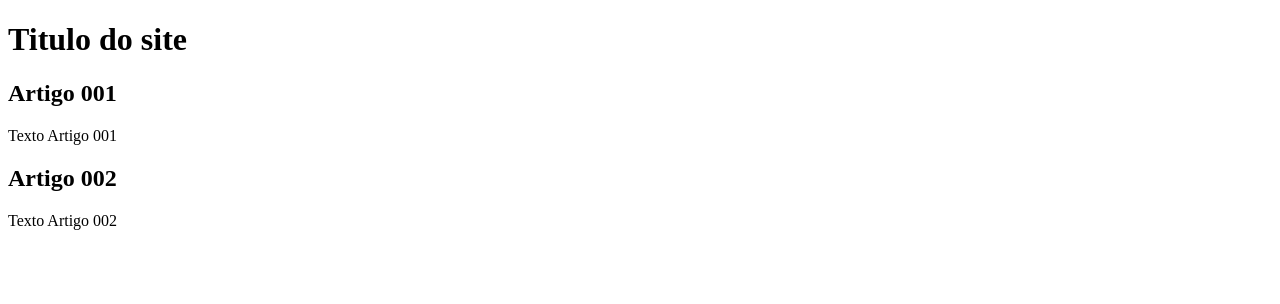
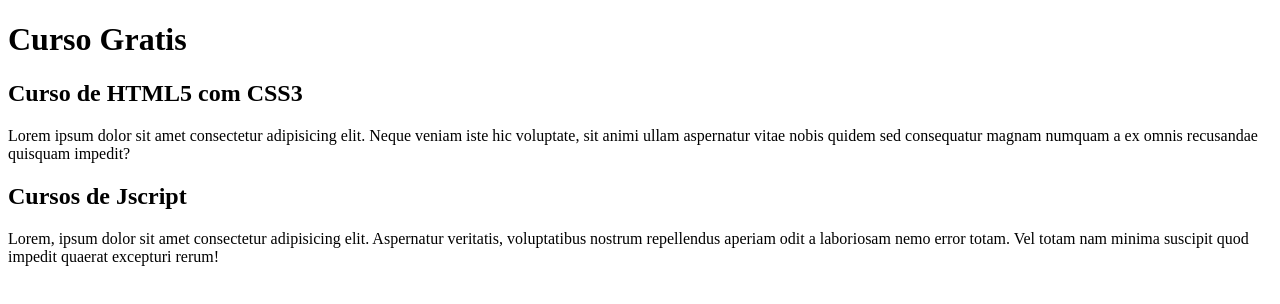
Before and after one commit to andreia-silva-aguiar/projeto-site, a plain HTML site: page index.html in a window 1280 px wide. Drawn offline with Linux system fonts and the light colour scheme.

Commit message:
comecei a escrever o conteudo

```diff
--- a/index.html
+++ b/index.html
@@ -12,16 +12,16 @@
     <main>
 
         <head>
-            <h1>Titulo do site</h1>
+            <h1>Curso Gratis</h1>
         </head>
         <article>
-            <h2>Artigo 001</h2>
-            <p>Texto Artigo 001</p>
+            <h2>Curso de HTML5 com CSS3</h2>
+            <p>Lorem ipsum dolor sit amet consectetur adipisicing elit. Neque veniam iste hic voluptate, sit animi ullam aspernatur vitae nobis quidem sed consequatur magnam numquam a ex omnis recusandae quisquam impedit?</p>
         </article>
 
         <article>
-            <h2>Artigo 002</h2>
-            <p>Texto Artigo 002</p>
+            <h2>Cursos de  Jscript</h2>
+            <p>Lorem, ipsum dolor sit amet consectetur adipisicing elit. Aspernatur veritatis, voluptatibus nostrum repellendus aperiam odit a laboriosam nemo error totam. Vel totam nam minima suscipit quod impedit quaerat excepturi rerum!</p>
         </article>
 
     </main>
```
